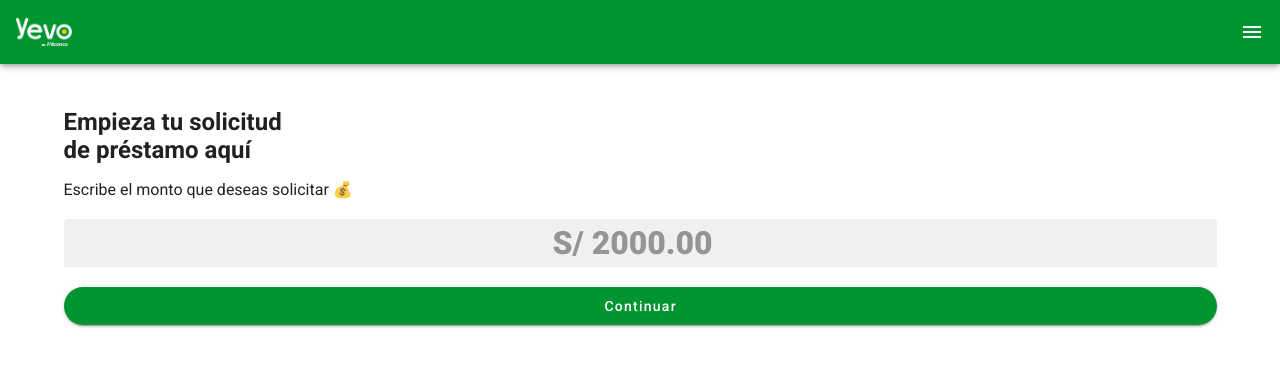
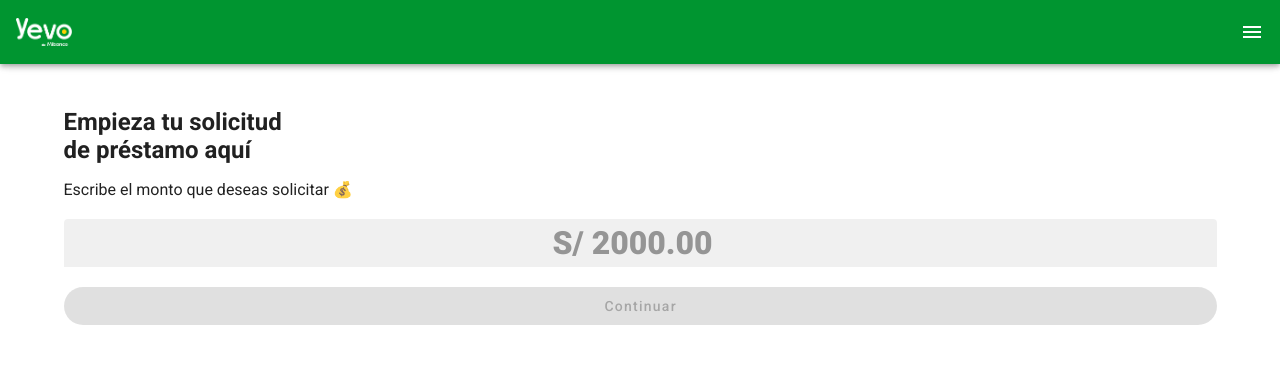
Before and after one commit to Iamoscarbc/moray-encuestas, a Nuxt app: page /monto in a window 1280 px wide. Shown: the top 366 px of the page. Built offline with nearby package versions, Linux system fonts and the light colour scheme.

Commit message:
changes for amount

```diff
--- a/pages/monto.vue
+++ b/pages/monto.vue
@@ -3,28 +3,47 @@
     <v-col cols="12">
       <h2 class="mb-4">Empieza tu solicitud<br>de préstamo aquí</h2>
       <span style="font-size: 16px;">Escribe el monto que deseas solicitar 💰</span>
-        <v-text-field class="mt-5 input-amount" filled placeholder="S/ 2000.00" hide-details type="number" min="100" max="2000"></v-text-field>
-        <v-btn class="mt-5" width="100%" rounded color="mibancoprimary" height="38" @click="$router.push('/oferta')">Continuar</v-btn>
+      <v-text-field class="mt-5 input-amount" filled placeholder="S/ 2000.00" hide-details type="number" min="100"
+        max="2000" v-model="amount"></v-text-field>
+      <v-btn class="mt-5" width="100%" rounded color="mibancoprimary" height="38" @click="$router.push('/oferta')"
+        :disabled="!validForm">Continuar</v-btn>
     </v-col>
   </v-row>
 </template>
 
 <script>
 export default {
-    name: 'IndexPage'
+  name: 'IndexPage',
+  data() {
+    return {
+      amount: '',
+      validForm: false
+    }
+  },
+  watch: {
+    amount(val){
+      if(val >= 100 && val <= 2000){
+        this.validForm = true
+      }else{
+        this.validForm = false
+      }
+    }
+  }
 }
 </script>
 <style lang="scss">
-.input-amount{
-    .v-input__slot{
-        &::before, &::after{
+.input-amount {
+  .v-input__slot {
+
+    &::before,
+    &::after {
       display: none;
     }
   }
-    input{
+
+  input {
     text-align: center;
     font-weight: 800;
     font-size: 32px;
   }
-}
-</style>
+}</style>
```
Lines whose indentation alone changed are shown as unchanged.
